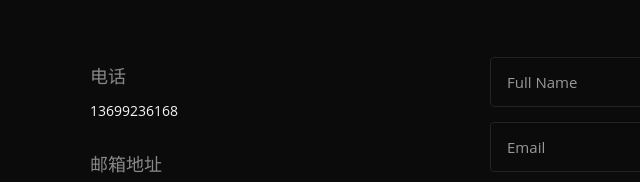
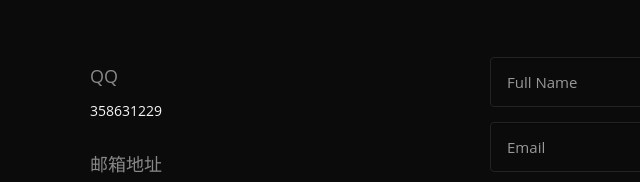
Before and after one commit to cmingxu/huairu-tech.com, a plain HTML site: page index.html in a window 1280 px wide. Shown: the part 1747-1929 px from the top of the page, 0-640 px from the left. Drawn offline with Linux system fonts and the light colour scheme.

Commit message:
change to QQ
Signed-off-by: kevin.xu <cming.xu@gmail.com>

```diff
--- a/index.html
+++ b/index.html
@@ -135,8 +135,8 @@
         <div class="col-lg-4 wow fadeInLeft">
 		 <div class="contact_info">
                             <div class="detail">
-                                <h4>电话</h4>
-                                <p>13699236168</p>
+                                <h4>QQ</h4>
+                                <p>358631229</p>
                             </div>
                             <div class="detail">
                                 <h4>邮箱地址</h4>
```
